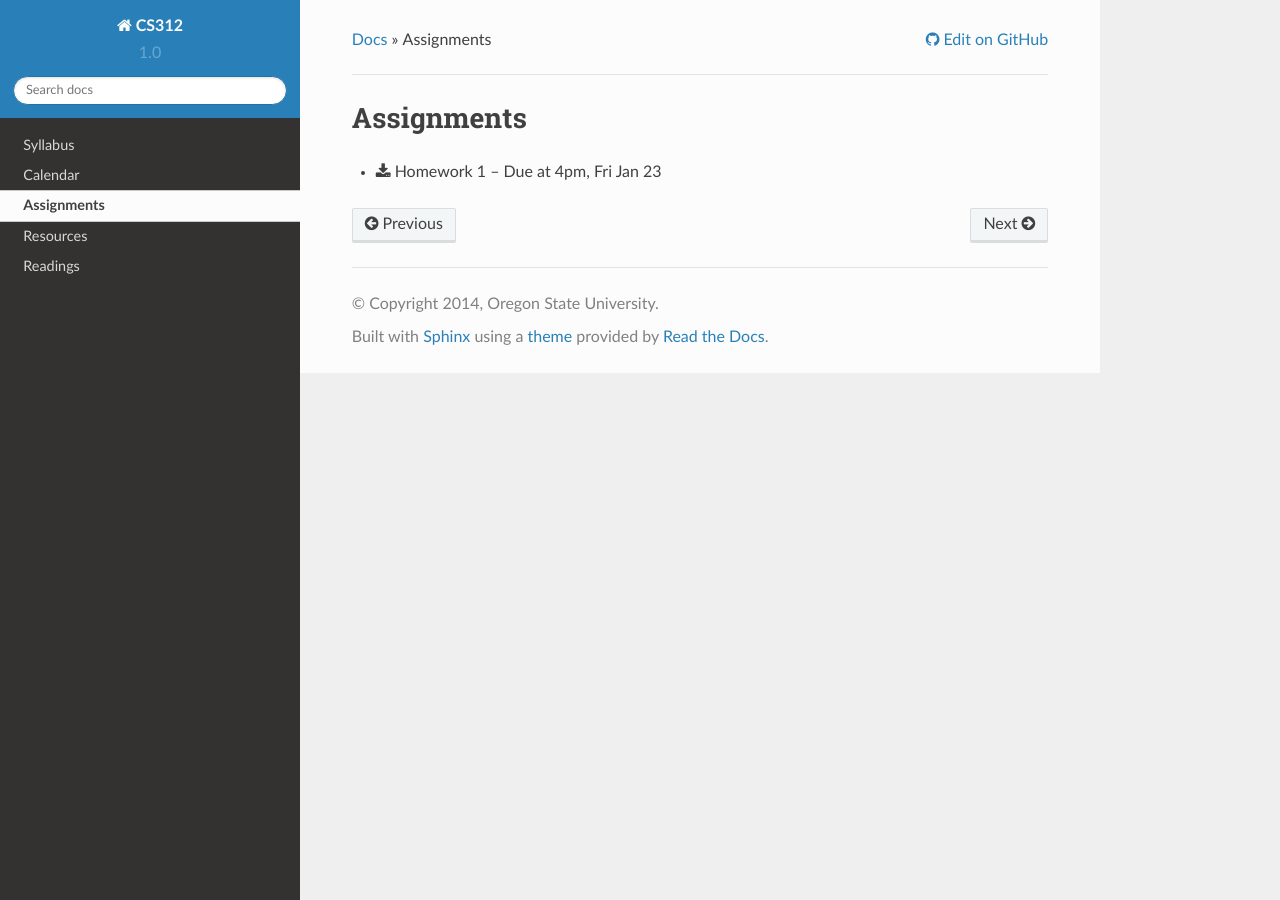
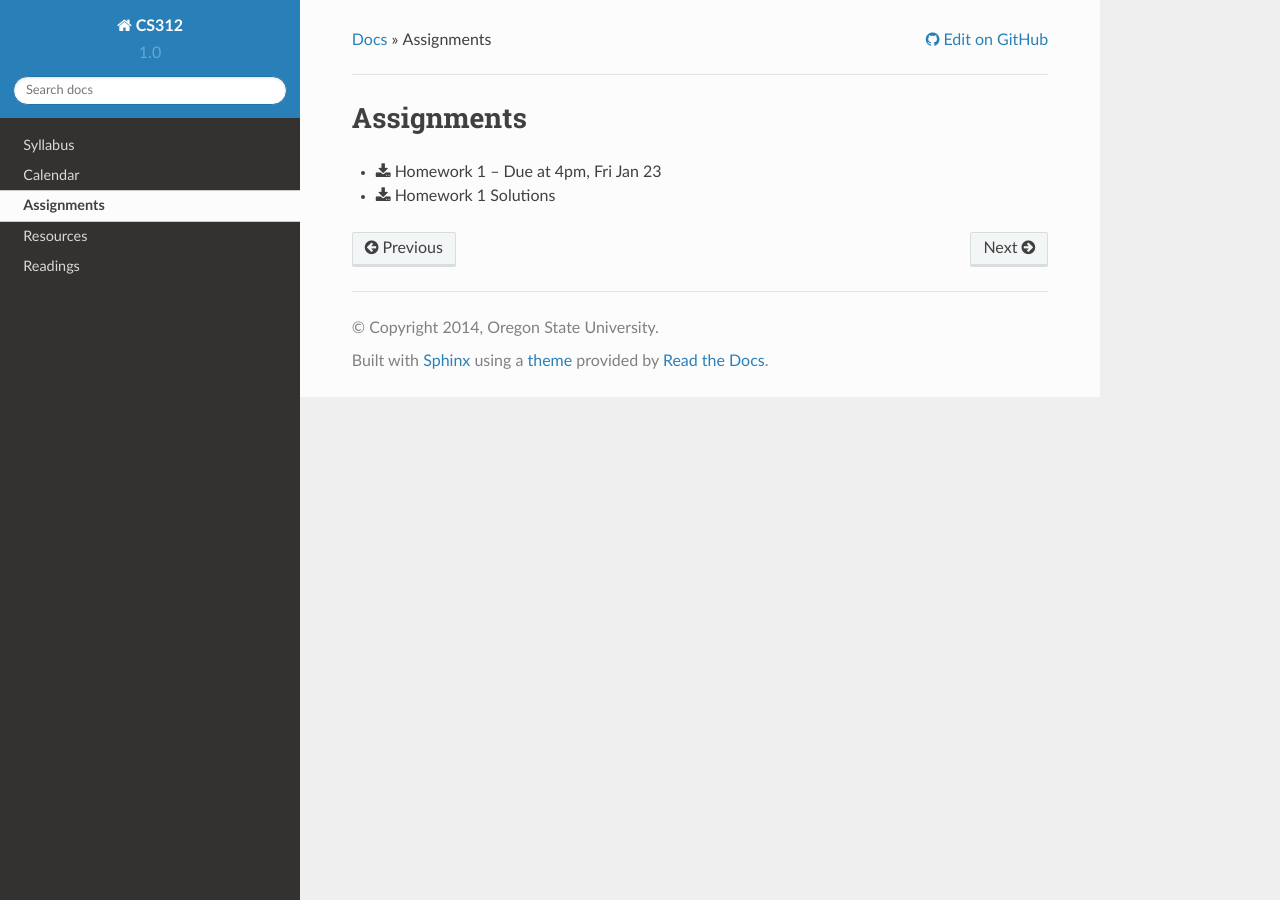
Before and after one commit to osuosl/cs312, a Sphinx documentation site: the page built from source/assignments.rst, in a window 1280 px wide. Built offline with Sphinx 7.4.7 and the Read the Docs theme 2.0.0, drawn with Linux system fonts in a browser that asks for light colours.

Commit message:
add homework 1 solutions and a link

```diff
--- a/source/assignments.rst
+++ b/source/assignments.rst
@@ -4,3 +4,4 @@ Assignments
 ===========
 
 * :download:`Homework 1 <_static/hw/homework1.pdf>` -- Due at 4pm, Fri Jan 23
+* :download:`Homework 1 Solutions <_static/hw/solutions1.pdf>`
```
Also changed, not shown: 1 other file.
